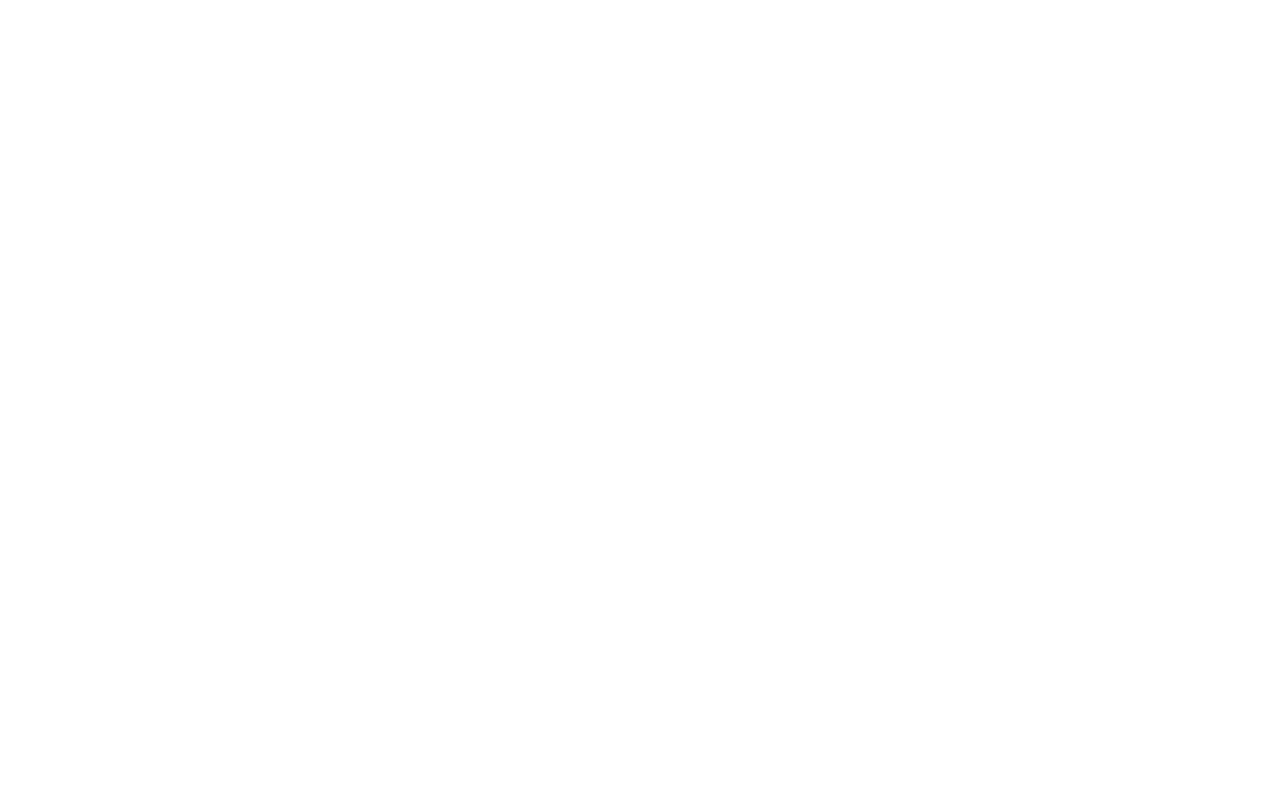
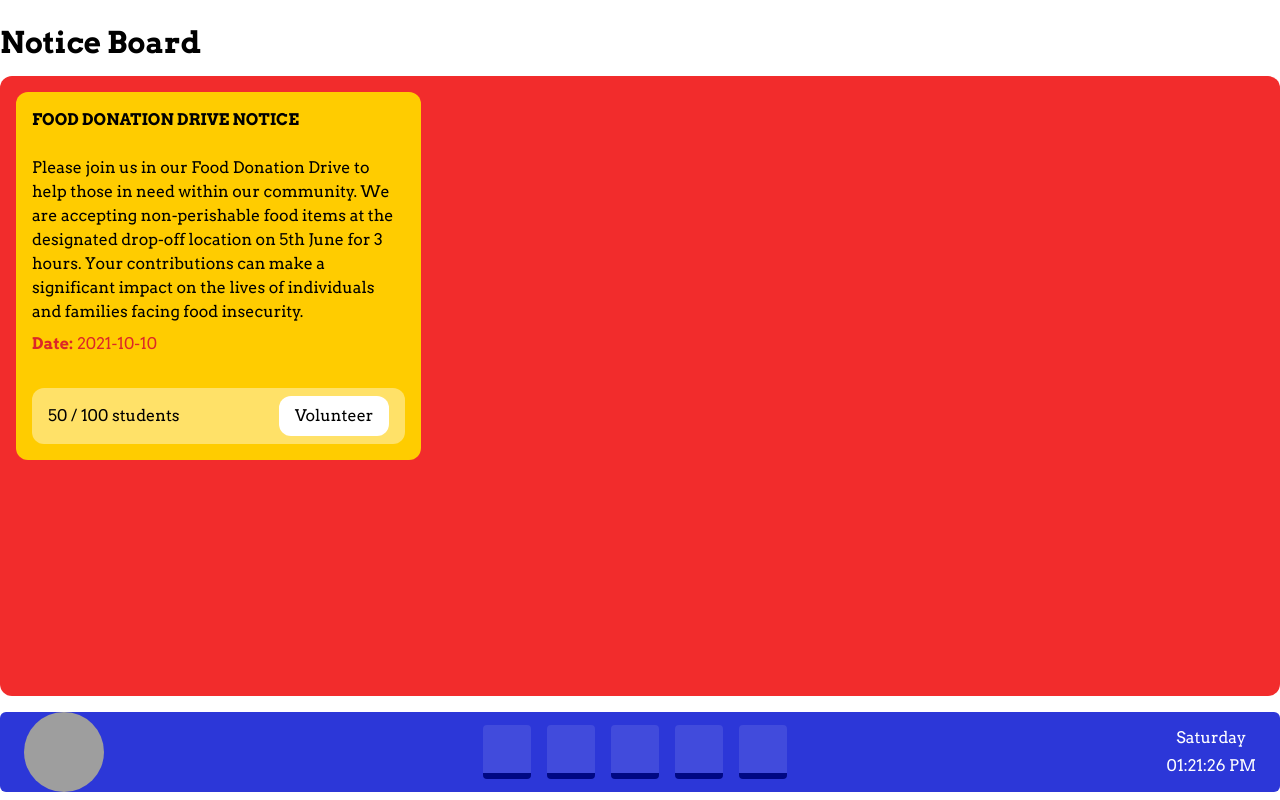
Before and after one commit to nekocandy/schulkit, a Nuxt app: page /notice-board in a window 1280 px wide. Before the commit this address had no page. Built offline with nearby package versions, Linux system fonts and the light colour scheme; grey boxes are pictures that could not be loaded; what v-calendar, vue-toast-notification would draw is missing.

Commit message:
feat: notice board

```diff
--- /dev/null
+++ b/components/NoticeBoard/Card.vue
@@ -0,0 +1,51 @@
+<script setup lang="ts">
+defineProps({
+  title: String,
+  description: String,
+  date: String,
+  totalStudents: Number,
+  enrolledStudents: Number,
+})
+</script>
+
+<template>
+  <div class="h-fit flex flex-col justify-between gap-8 rounded-xl bg-[#ffcc00] px-4 py-4">
+    <div class="flex flex-col gap-2">
+      <div class="font-bold">
+        {{ $props.title }}
+      </div>
+
+      <div class="pt-4">
+        {{ $props.description }}
+      </div>
+
+      <div class="flex items-center gap-1 text-[#dc2828]">
+        <div class="font-bold">
+          Date:
+        </div>
+
+        <div>
+          {{ $props.date }}
+        </div>
+      </div>
+    </div>
+
+    <div class="flex items-center justify-between rounded-xl bg-[#ffe168] px-4 py-2">
+      <div class="flex items-center gap-2">
+        {{ enrolledStudents }} / {{ totalStudents }} students
+
+        <div class="i-tabler-arrow-right" />
+      </div>
+
+      <div>
+        <button class="rounded-xl bg-white px-4 py-2">
+          Volunteer
+        </button>
+      </div>
+    </div>
+  </div>
+</template>
+
+<style scoped>
+
+</style>
--- /dev/null
+++ b/pages/notice-board.vue
@@ -0,0 +1,27 @@
+<script setup lang="ts">
+definePageMeta({
+  layout: 'page',
+})
+</script>
+
+<template>
+  <div class="h-full w-full flex flex-col gap-4 pb-2">
+    <div class="pb-0 pt-4 text-3xl font-bold">
+      Notice Board
+    </div>
+
+    <div class="grid grid-cols-3 h-full w-full flex-1 gap-4 rounded-xl bg-[#f22c2c] px-4 py-4">
+      <NoticeBoardCard
+        title="FOOD DONATION DRIVE NOTICE"
+        description="Please join us in our Food Donation Drive to help those in need within our community. We are accepting non-perishable food items at the designated drop-off location on 5th June for 3 hours. Your contributions can make a significant impact on the lives of individuals and families facing food insecurity."
+        date="2021-10-10"
+        :total-students="100"
+        :enrolled-students="50"
+      />
+    </div>
+  </div>
+</template>
+
+<style scoped>
+
+</style>
```
